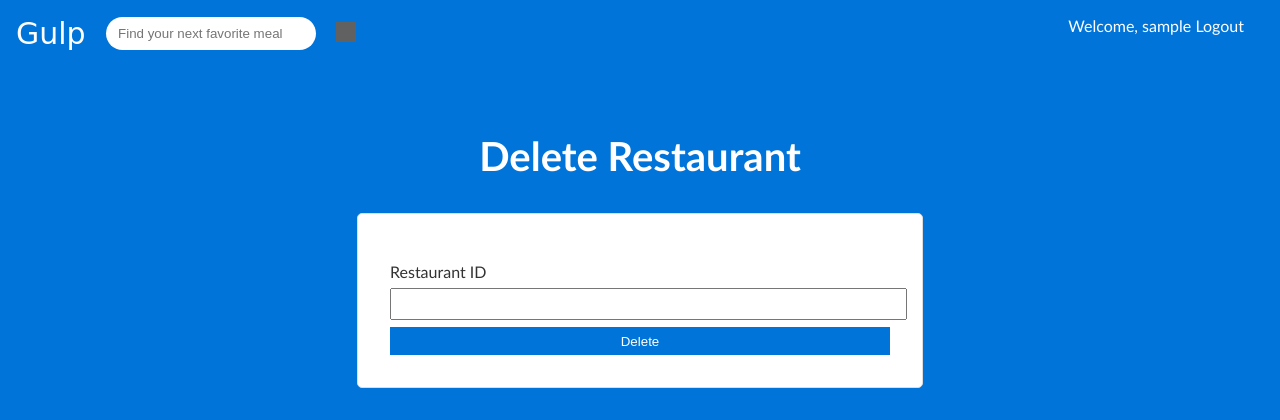
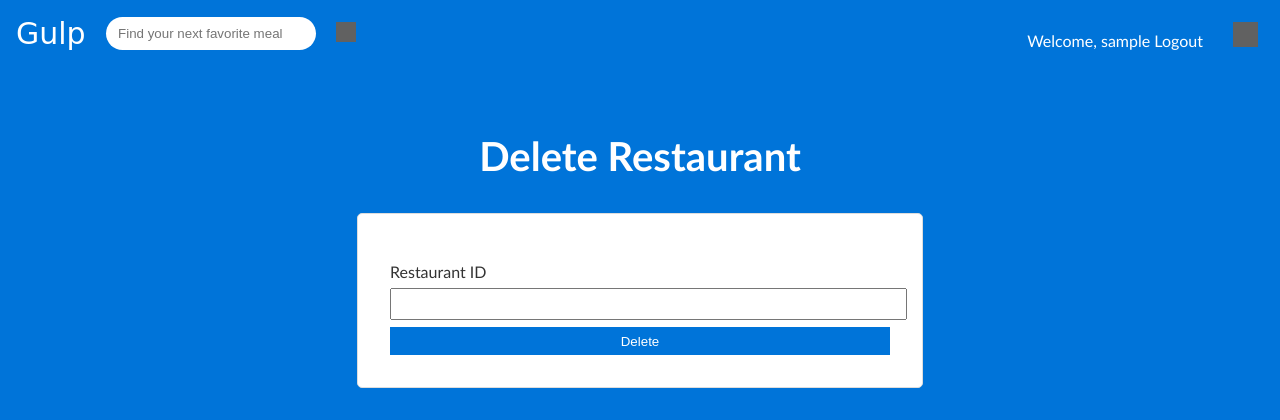
Before and after one commit to rsandu1/NoSQL-Project, a Flask app: page /delete in a window 1280 px wide. Shown: the top 420 px of the page. Run offline with Flask 3, Linux system fonts and the light colour scheme; the visitor is signed in with stand-in values (Sample User, id 1); some web fonts are replaced; grey boxes are pictures that could not be loaded.

Commit message:
Added menu when logged in

```diff
--- a/templates/base.html
+++ b/templates/base.html
@@ -24,6 +24,16 @@
             {% if session.get('username') %}
                 <span>Welcome, {{ session['username'] }}</span>
                 <a href="{{ url_for('logout') }}">Logout</a>
+                <div class="dropdown">
+                    <button class="menu-button">
+                        <img src="https://upload.wikimedia.org/wikipedia/commons/thumb/b/b2/Hamburger_icon.svg/800px-Hamburger_icon.svg.png" alt="Menu" style="width: 25px; height: 25px;" class="icon">
+                    </button>
+                    <div class="dropdown-content">
+                        <a href="{{ url_for('insert') }}">Add Restaurant</a>
+                        <a href="{{ url_for('update') }}">Update Info</a>
+                        <a href="{{ url_for('delete') }}">Delete Restaurant</a>
+                    </div>
+                </div>
             {% else %}
                 <a href="{{ url_for('login') }}">Login</a>
                 <a href="{{ url_for('register') }}">Register</a>
```
